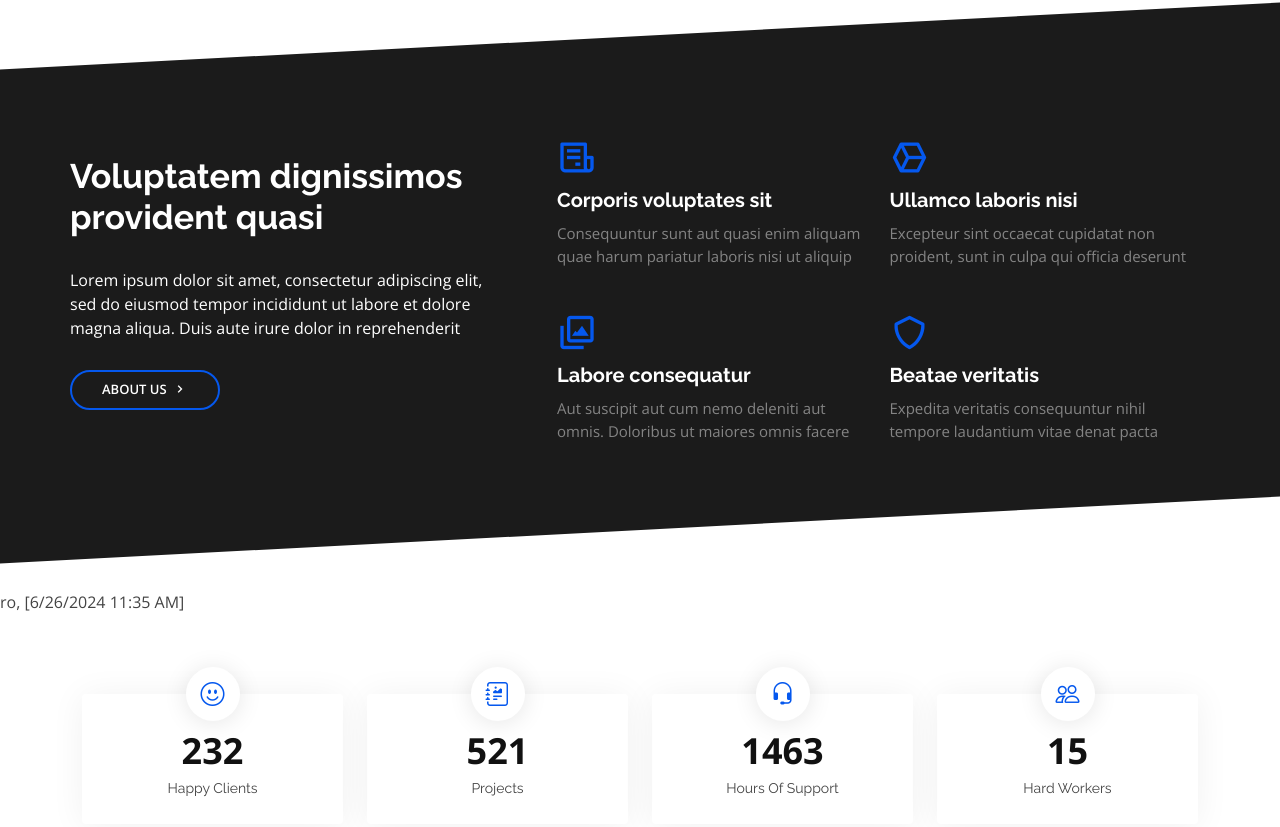
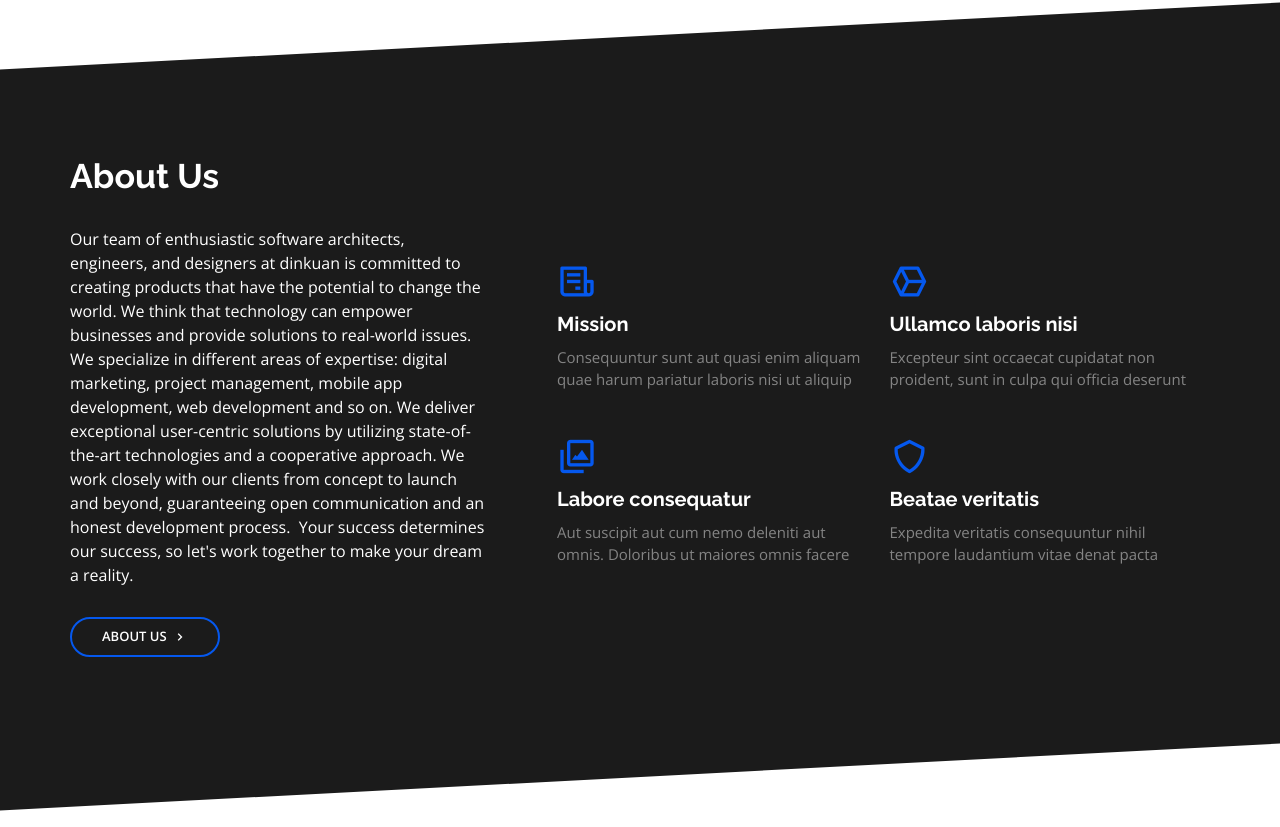
Before and after one commit to liofi/dinkuan, a plain HTML site: page index.html in a window 1280 px wide. Shown: the part 1800-2627 px from the top of the page. Drawn offline with nearby package versions, Linux system fonts and the light colour scheme.

Commit message:
me me comment

```diff
--- a/index.html
+++ b/index.html
@@ -130,10 +130,13 @@ ro, [6/26/2024 11:35 AM]
         <div class="row no-gutters">
           <div class="content col-xl-5 d-flex align-items-stretch">
             <div class="content">
-              <h3>Voluptatem dignissimos provident quasi</h3>
+              <h3>About Us</h3>
               <p>
-                Lorem ipsum dolor sit amet, consectetur adipiscing elit, sed do eiusmod tempor incididunt ut labore et
-                dolore magna aliqua. Duis aute irure dolor in reprehenderit
+                Our team of enthusiastic software architects, engineers, and designers at dinkuan is committed to creating products that have the potential to change the world. We think that technology can empower businesses and provide solutions to real-world issues.
+
+We specialize in different areas of expertise: digital marketing, project management, mobile app development, web development and so on. We deliver exceptional user-centric solutions by utilizing state-of-the-art technologies and a cooperative approach.
+
+We work closely with our clients from concept to launch and beyond, guaranteeing open communication and an honest development process.  Your success determines our success, so let's work together to make your dream a reality.
               </p>
               <a href="#" class="about-btn"><span>About us</span> <i class="bx bx-chevron-right"></i></a>
             </div>
@@ -143,7 +146,7 @@ ro, [6/26/2024 11:35 AM]
               <div class="row">
                 <div class="col-md-6 icon-box" data-aos="fade-up" data-aos-delay="100">
                   <i class="bx bx-receipt"></i>
-                  <h4>Corporis voluptates sit</h4>
+                  <h4>Mission</h4>
                   <p>Consequuntur sunt aut quasi enim aliquam quae harum pariatur laboris nisi ut aliquip</p>
                 </div>
                 <div class="col-md-6 icon-box" data-aos="fade-up" data-aos-delay="200">
@@ -467,14 +470,14 @@ ro, [6/26/2024 11:35 AM]
           </div>
           <div class="col-md-6 mt-4 mt-md-0">
             <div class="icon-box" data-aos="fade-up" data-aos-delay="600">
-              <i class="bi bi-clipboard-data-fill"></i>
+              <i class="bi bi-camera-fill"></i>
               <h4><a href="#">Photo Modeling</a></h4>
               <p>Using the concepts of digital photogrammetry, photo modelling is a method that makes it possible to compute 3D metric models from 2D photos. We provide your business with this service.</p>
             </div>
           </div>
           <div class="col-md-6 mt-4 mt-md-0">
           <div class="icon-box" data-aos="fade-up" data-aos-delay="600">
-            <i class="bi bi-clipboard-data-fill"></i>
+            <i class="bi bi-shop-window"></i>
             <h4><a href="#">Digital Marketing</a></h4>
             <p>The promotion of companies to interact with potential consumers online and through other digital media is known as online, or digital, marketing. This covers text and multimedia messaging as well as social media, web-based, email, and other marketing channels. Our crew is well-organized to satisfy our clients.</p>
           </div>
```
